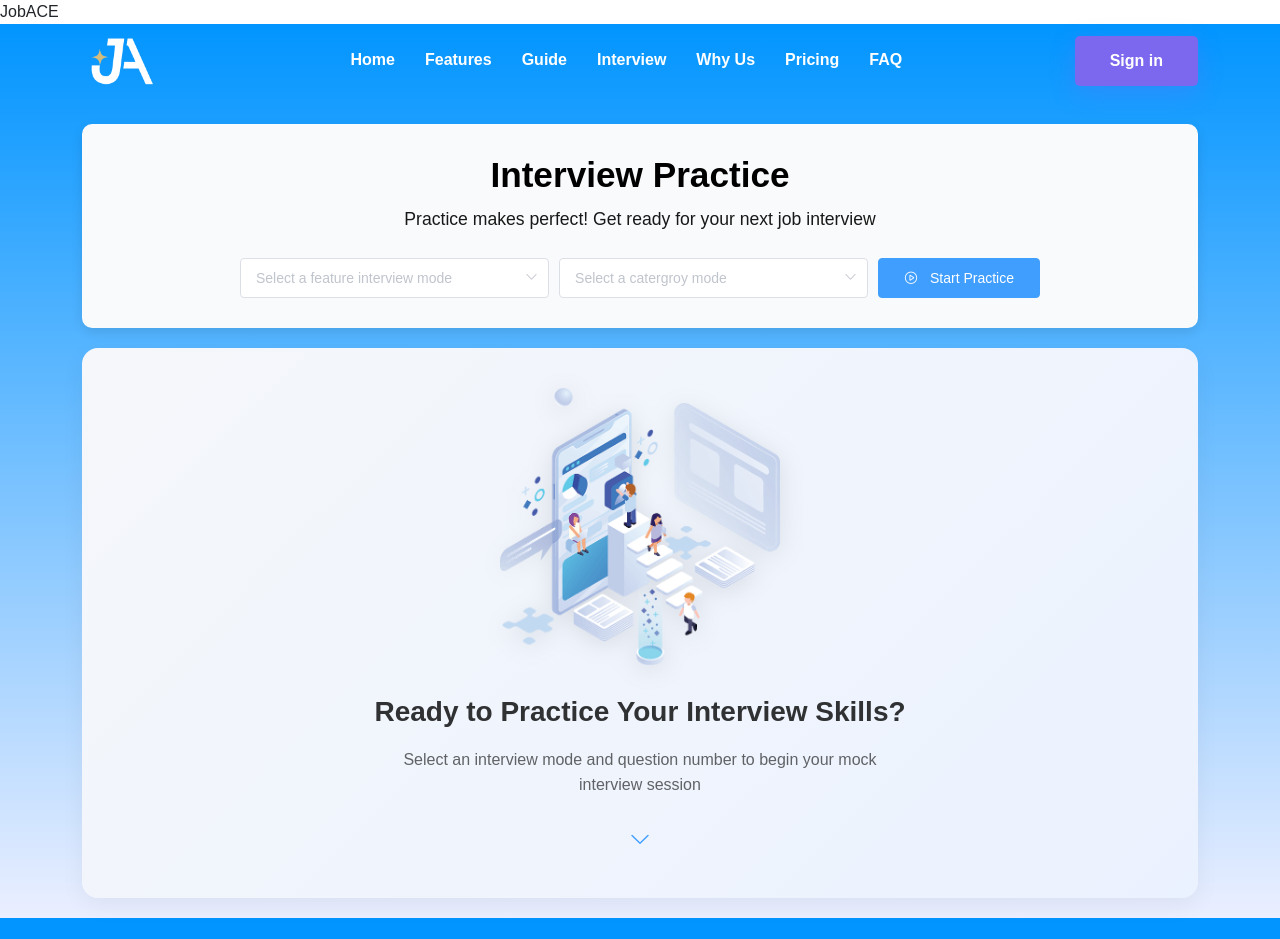
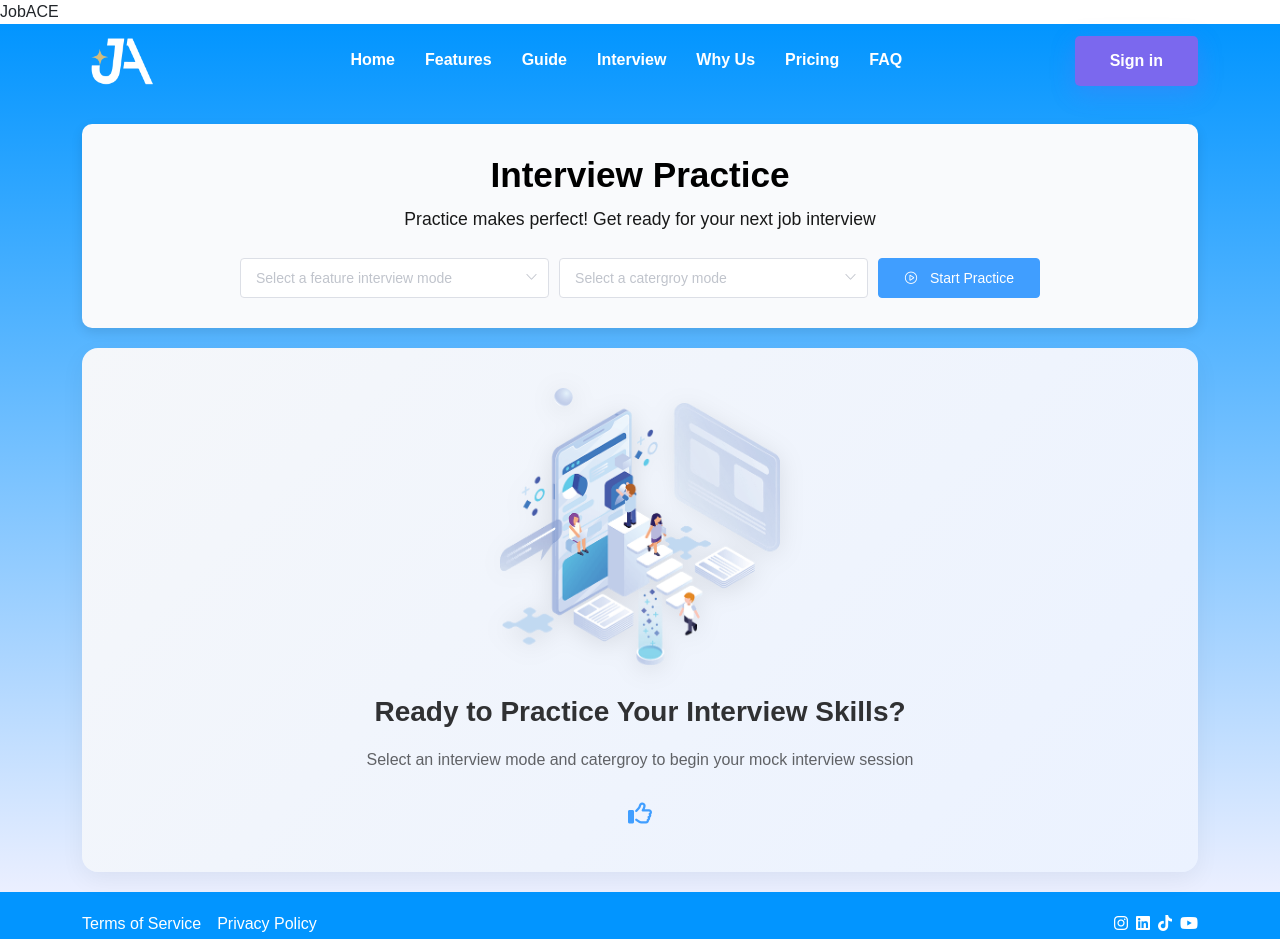
Before and after one commit to an-liu1/job_ai, a Vue app: page /exercise/1 in a window 1280 px wide. Shown: the top 939 px of the page. Built offline with nearby package versions, Linux system fonts and the light colour scheme; what vue-typer would draw is missing.

Commit message:
Update ExerciseView.vue

```diff
--- a/src/views/ExerciseView.vue
+++ b/src/views/ExerciseView.vue
@@ -277,18 +277,18 @@
           />
         </div>
 
-        <div v-if="!interviewMode" class="empty-content">
+        <div class="empty-content">
           <h3>Ready to Practice Your Interview Skills?</h3>
           <p class="empty-subtitle">
-            Select an interview mode and question number to begin your mock
-            interview session
+            Select an interview mode and catergroy to begin your mock interview
+            session
           </p>
           <div class="empty-cta">
-            <i class="el-icon-arrow-down"></i>
+            <i class="fa-regular fa-thumbs-up"></i>
           </div>
         </div>
 
-        <div v-else class="mode-description">
+        <!-- <div v-else class="mode-description">
           <div class="mode-description-card">
             <div
               v-for="(item, index) in practiceModeDesc"
@@ -299,7 +299,7 @@
               <p v-else class="mode-text">{{ item }}</p>
             </div>
           </div>
-        </div>
+        </div> -->
       </div>
     </div>
 
@@ -1033,7 +1033,7 @@ export default {
           margin: 0 auto 24px;
           color: #606266;
           font-size: 16px;
-          max-width: 500px;
+          max-width: 600px;
           line-height: 1.6;
         }
 
```
